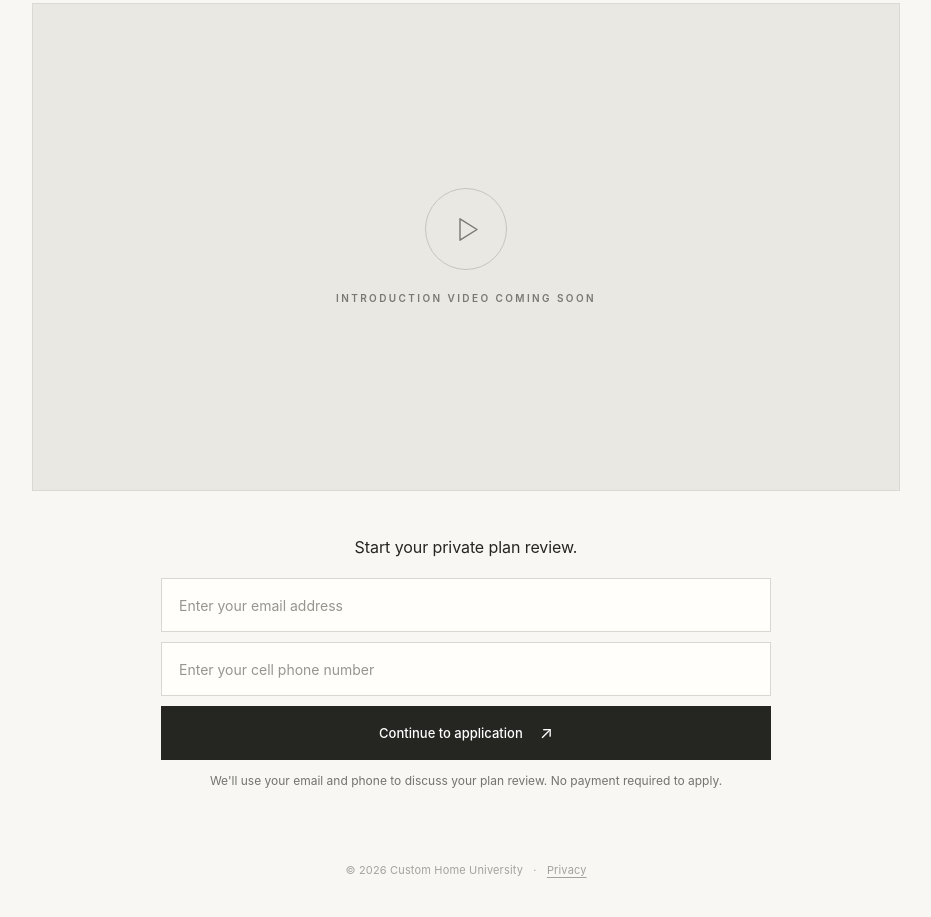
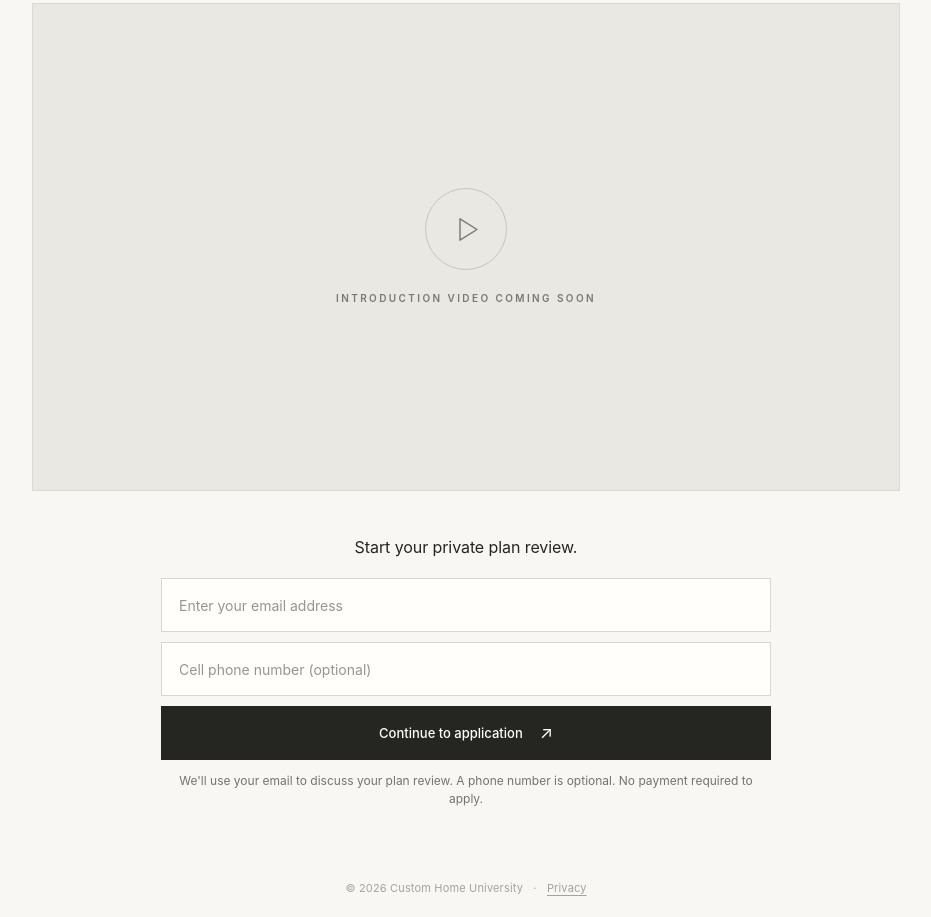
Before and after one commit to alecthomasclement-arch/custom-home-university, a plain HTML site: page index.html in a window 1280 px wide. Shown: the part 200-1117 px from the top of the page, without its empty margins (174-1105 px from the left). Drawn offline with Linux system fonts and the light colour scheme.

Commit message:
Make phone numbers optional for leads and applicants

```diff
--- a/assets/site.js
+++ b/assets/site.js
@@ -88,7 +88,7 @@
   function validatePhone(input) {
     input.value = input.value.trim();
     const digits = input.value.replace(/\D/g, "");
-    const valid = /^[+0-9() .-]+$/.test(input.value) && digits.length >= 10 && digits.length <= 15;
+    const valid = input.value === "" || (/^[+0-9() .-]+$/.test(input.value) && digits.length >= 10 && digits.length <= 15);
     input.setCustomValidity(valid ? "" : "Enter a valid cell phone number (10–15 digits).");
   }
   async function submit(form, type, button, status) {
--- a/index.html
+++ b/index.html
@@ -23,12 +23,12 @@
         <form id="leadForm" class="email-form" novalidate>
           <label class="visually-hidden" for="leadEmail">Your email address</label>
           <input id="leadEmail" type="email" name="email" autocomplete="email" required maxlength="254" placeholder="Enter your email address">
-          <label class="visually-hidden" for="leadPhone">Your cell phone number</label>
-          <input id="leadPhone" type="tel" name="phone" autocomplete="tel" inputmode="tel" required maxlength="32" placeholder="Enter your cell phone number">
+          <label class="visually-hidden" for="leadPhone">Cell phone number (optional)</label>
+          <input id="leadPhone" type="tel" name="phone" autocomplete="tel" inputmode="tel" maxlength="32" placeholder="Cell phone number (optional)">
           <button class="primary-button" id="leadSubmit" type="submit">Continue to application <span aria-hidden="true">↗</span></button>
           <input type="text" name="website" class="honeypot" autocomplete="off" tabindex="-1" aria-hidden="true">
         </form>
-        <p class="helper-text">We'll use your email and phone to discuss your plan review. No payment required to apply.</p>
+        <p class="helper-text">We'll use your email to discuss your plan review. A phone number is optional. No payment required to apply.</p>
         <p id="leadStatus" class="form-status" role="status" aria-live="polite"></p>
       </section>
     </div>
```
Also changed, not shown: apply.html (+2 -2 lines).
